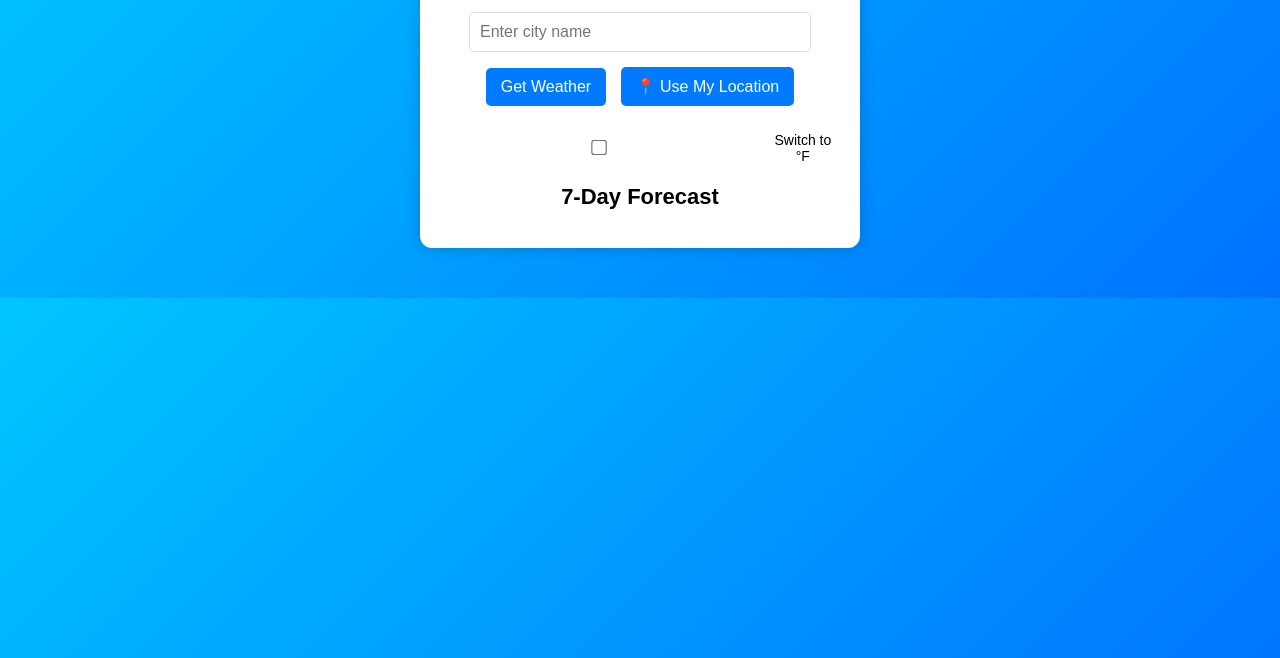
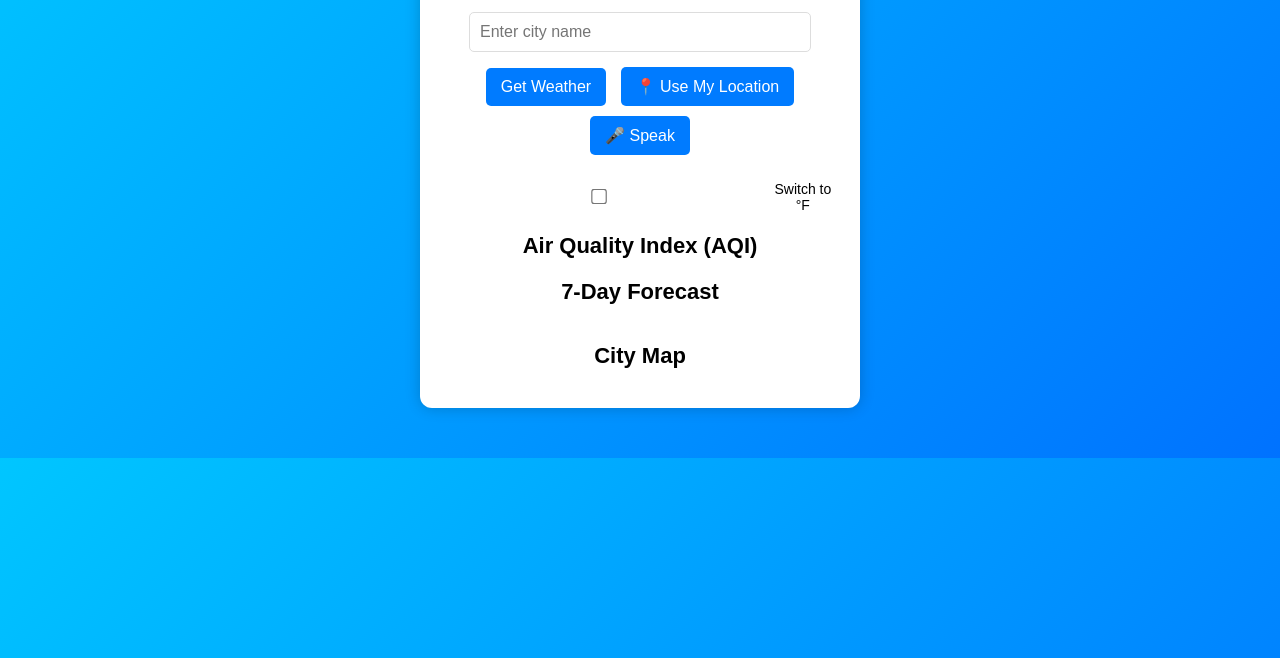
Before and after one commit to kavindu26589/Weather-App, a plain HTML site: page index.html in a window 1280 px wide. Shown: the part 142-800 px from the top of the page. Drawn offline with Linux system fonts and the light colour scheme.

Commit message:
Update index.html

```diff
--- a/index.html
+++ b/index.html
@@ -12,14 +12,19 @@
         <input type="text" id="cityInput" placeholder="Enter city name">
         <button onclick="getWeather()">Get Weather</button>
         <button onclick="getLocationWeather()">📍 Use My Location</button>
+        <button id="voiceSearch">🎤 Speak</button>
         <div id="weatherResult"></div>
         <p id="errorMessage" class="error"></p>
         <div class="toggle">
             <input type="checkbox" id="unitToggle">
             <label for="unitToggle">Switch to °F</label>
         </div>
+        <h2>Air Quality Index (AQI)</h2>
+        <div id="aqiResult"></div>
         <h2>7-Day Forecast</h2>
         <div id="forecast"></div>
+        <h2>City Map</h2>
+        <div id="map"></div>
     </div>
     <script src="script.js"></script>
 </body>
```
